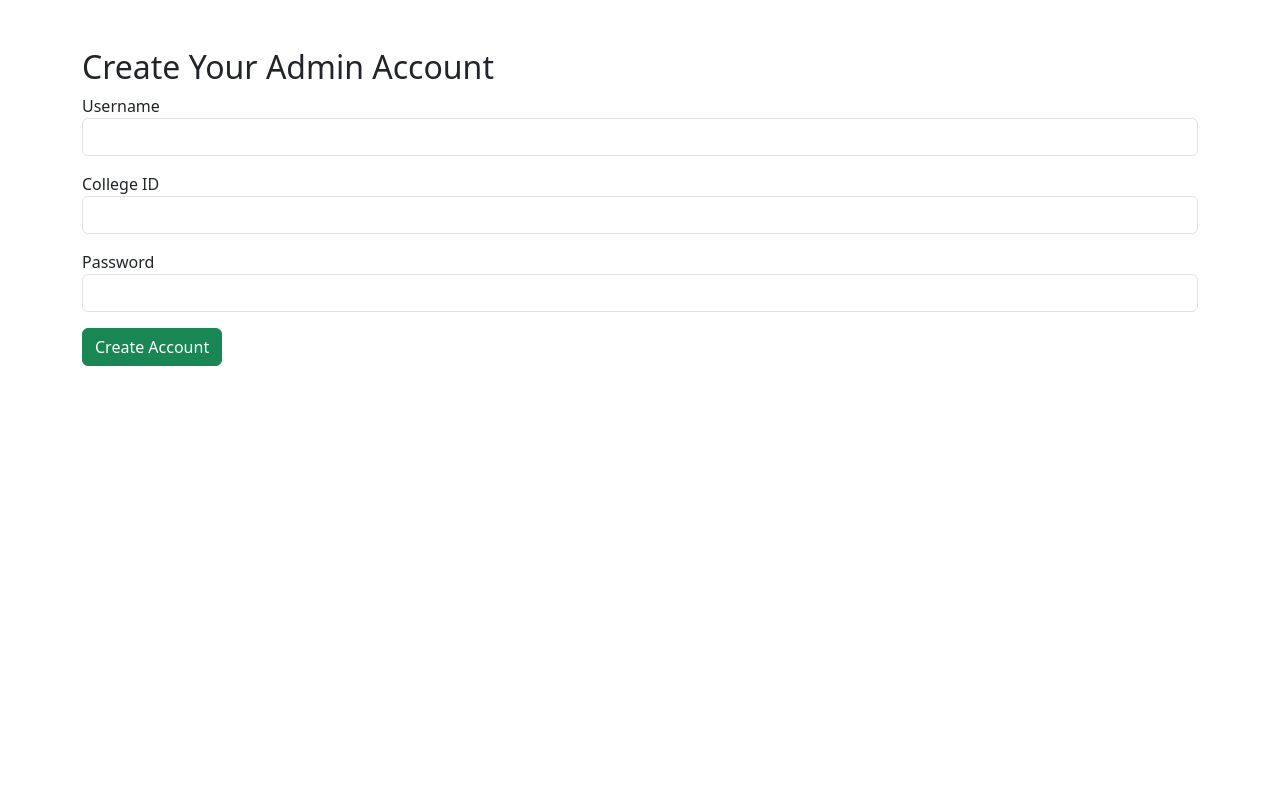
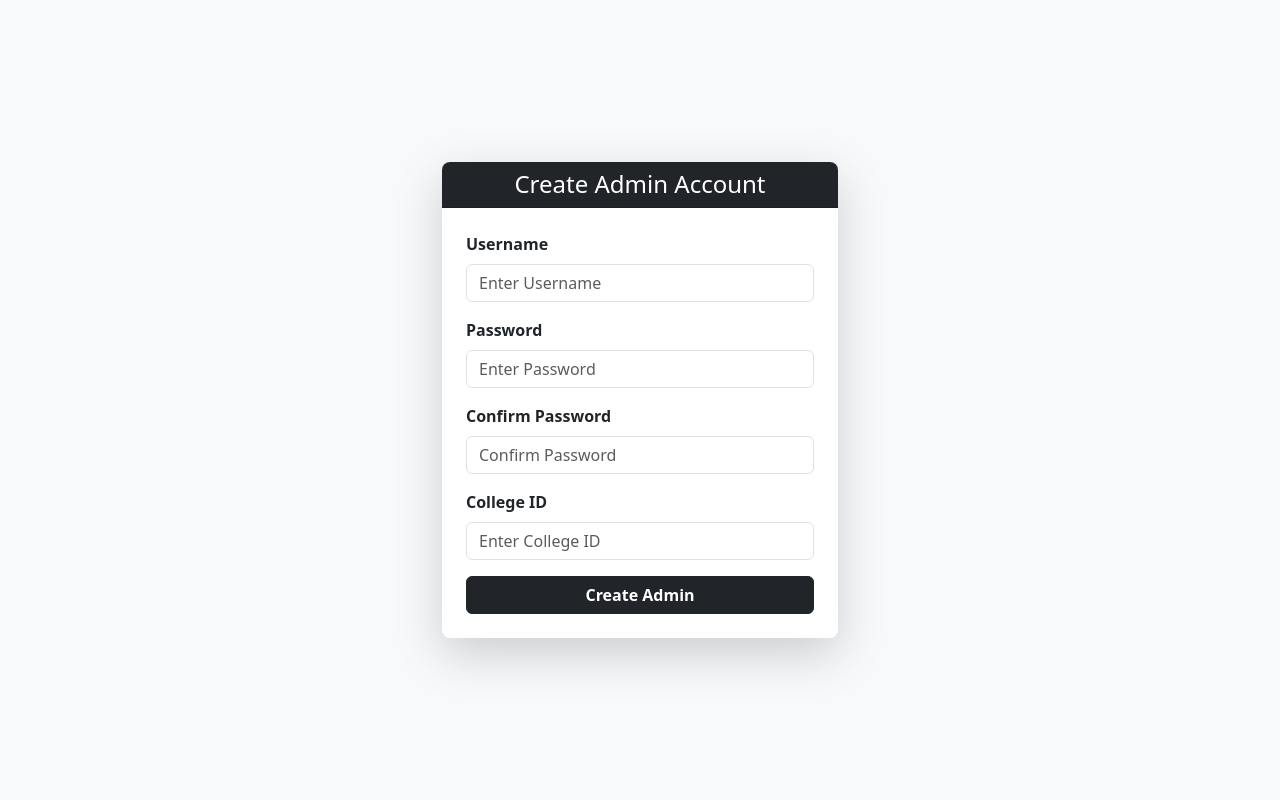
Before and after one commit to anuragyadav64/eventease, a Flask app: page /add_admin in a window 1280 px wide. Run offline with Flask 3, Linux system fonts and the light colour scheme.

Commit message:
Fixed login and add_admin routes, added add_admin.html

```diff
--- a/app.py
+++ b/app.py
@@ -149,8 +149,9 @@ def start():
             if role == "admin":
                 return redirect("/login")
             else:
-                return redirect("/dashboard")
+                return redirect("/dashboard")  # user direct dashboard
     return render_template("start.html")
+
 
 from datetime import date
 
@@ -381,20 +382,26 @@ def login():
     if request.method == "POST":
         username = request.form.get("username").strip()
         password = request.form.get("password").strip()
+        college_id = request.form.get("college_id").strip()  # 👈 form se lo
 
         conn = get_db()
         cur = conn.cursor()
-        cur.execute("SELECT password_hash FROM admins WHERE username=? AND college_id=?", (username, session.get("college_id")))
+        cur.execute("SELECT password_hash FROM admins WHERE username=? AND college_id=?", (username, college_id))
         result = cur.fetchone()
         conn.close()
 
         if result and check_password_hash(result[0], password):
             session["admin"] = username
+            session["college_id"] = college_id  # 👈 set karo session me
             return redirect("/dashboard")
         else:
-            return render_template("login.html", error="Invalid credentials")
+            error = "Invalid credentials. Don't have an account? Create one below."
+            return render_template("login.html", error=error, show_register=True, college_id=college_id)
 
-    return render_template("login.html")
+    return render_template("login.html", college_id=session.get("college_id"))
+
+
+
 
 @app.route("/add_admin", methods=["GET", "POST"])
 def add_admin():
@@ -402,6 +409,10 @@ def add_admin():
         username = request.form.get("username").strip()
         password = request.form.get("password").strip()
         confirm_password = request.form.get("confirm_password").strip()
+        college_id = request.form.get("college_id").strip()  # 👈 form se lo
+
+        if not college_id:
+            return render_template("add_admin.html", error="College ID missing. Please go back to Start page.")
 
         if password != confirm_password:
             return render_template("add_admin.html", error="Passwords do not match")
@@ -411,17 +422,21 @@ def add_admin():
         cur = conn.cursor()
         try:
             cur.execute("INSERT INTO admins (username, password_hash, college_id) VALUES (?, ?, ?)",
-                        (username, hashed, session.get("college_id")))
+                        (username, hashed, college_id))
             conn.commit()
+            session["college_id"] = college_id  # 👈 set karo session me
             return redirect("/login?added=1")
         except sqlite3.IntegrityError:
-            error = "Username already exists"
+            conn.rollback()
+            return render_template("add_admin.html", error="Username already exists for this college.")
         finally:
             conn.close()
 
-        return render_template("add_admin.html", error=error)
+    return render_template("add_admin.html")
 
-    return render_template("add_admin.html")
+
+
+
 
 @app.route("/logout")
 def logout():
--- a/templates/add_admin.html
+++ b/templates/add_admin.html
@@ -1,28 +1,49 @@
 <!DOCTYPE html>
-<html>
+<html lang="en">
 <head>
-  <title>Create Admin Account</title>
+  <meta charset="UTF-8">
+  <title>Create Admin - EventEase</title>
   <link href="https://cdn.jsdelivr.net/npm/bootstrap@5.3.2/dist/css/bootstrap.min.css" rel="stylesheet">
 </head>
-<body class="container mt-5">
-  <h2>Create Your Admin Account</h2>
-  {% if error %}
-  <div class="alert alert-danger">{{ error }}</div>
-  {% endif %}
+<body class="bg-light d-flex align-items-center justify-content-center" style="min-height:100vh;">
+
+<div class="container" style="max-width:420px;">
+  <div class="card shadow-lg border-0 rounded-3">
+    <div class="card-header bg-dark text-white text-center rounded-top-3">
+      <h4 class="mb-0">Create Admin Account</h4>
+    </div>
+
+    <div class="card-body p-4">
       <form method="POST">
         <div class="mb-3">
-      <label>Username</label>
-      <input type="text" name="username" class="form-control" required>
+          <label class="form-label fw-semibold">Username</label>
+          <input type="text" name="username" class="form-control" placeholder="Enter Username" required>
         </div>
+
         <div class="mb-3">
-      <label>College ID</label>
-      <input type="text" name="college_id" class="form-control" required value="{{ college_id or request.args.get('college_id', '') }}">
+          <label class="form-label fw-semibold">Password</label>
+          <input type="password" name="password" class="form-control" placeholder="Enter Password" required>
         </div>
+
         <div class="mb-3">
-      <label>Password</label>
-      <input type="password" name="password" class="form-control" required>
+          <label class="form-label fw-semibold">Confirm Password</label>
+          <input type="password" name="confirm_password" class="form-control" placeholder="Confirm Password" required>
         </div>
-    <button type="submit" class="btn btn-success">Create Account</button>
+
+        <div class="mb-3">
+          <label class="form-label fw-semibold">College ID</label>
+          <input type="text" name="college_id" class="form-control" placeholder="Enter College ID" required value="{{ college_id or '' }}">
+        </div>
+
+        <button class="btn btn-dark w-100 fw-semibold">Create Admin</button>
       </form>
+
+      {% if error %}
+      <div class="alert alert-danger text-center mt-3">{{ error }}</div>
+      {% endif %}
+    </div>
+  </div>
+</div>
+
 </body>
 </html>
```
Lines whose indentation alone changed are shown as unchanged.
